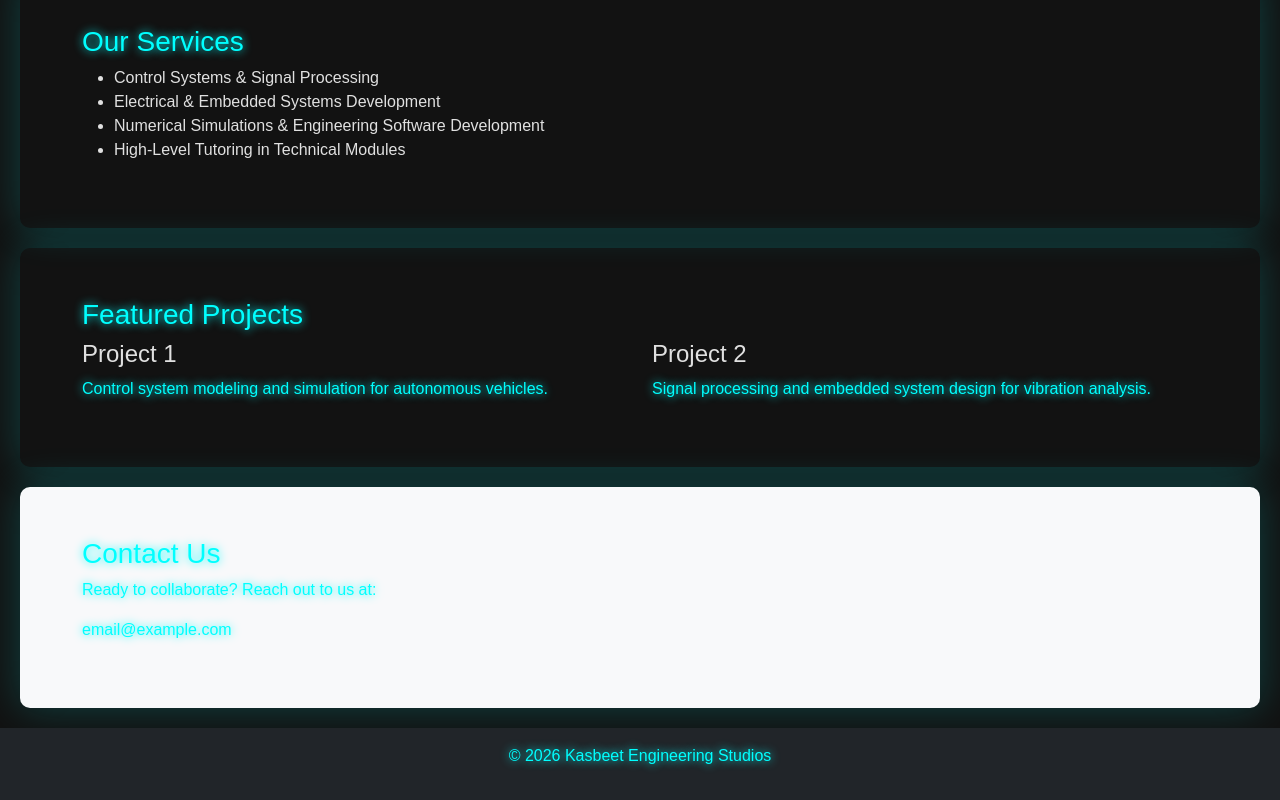
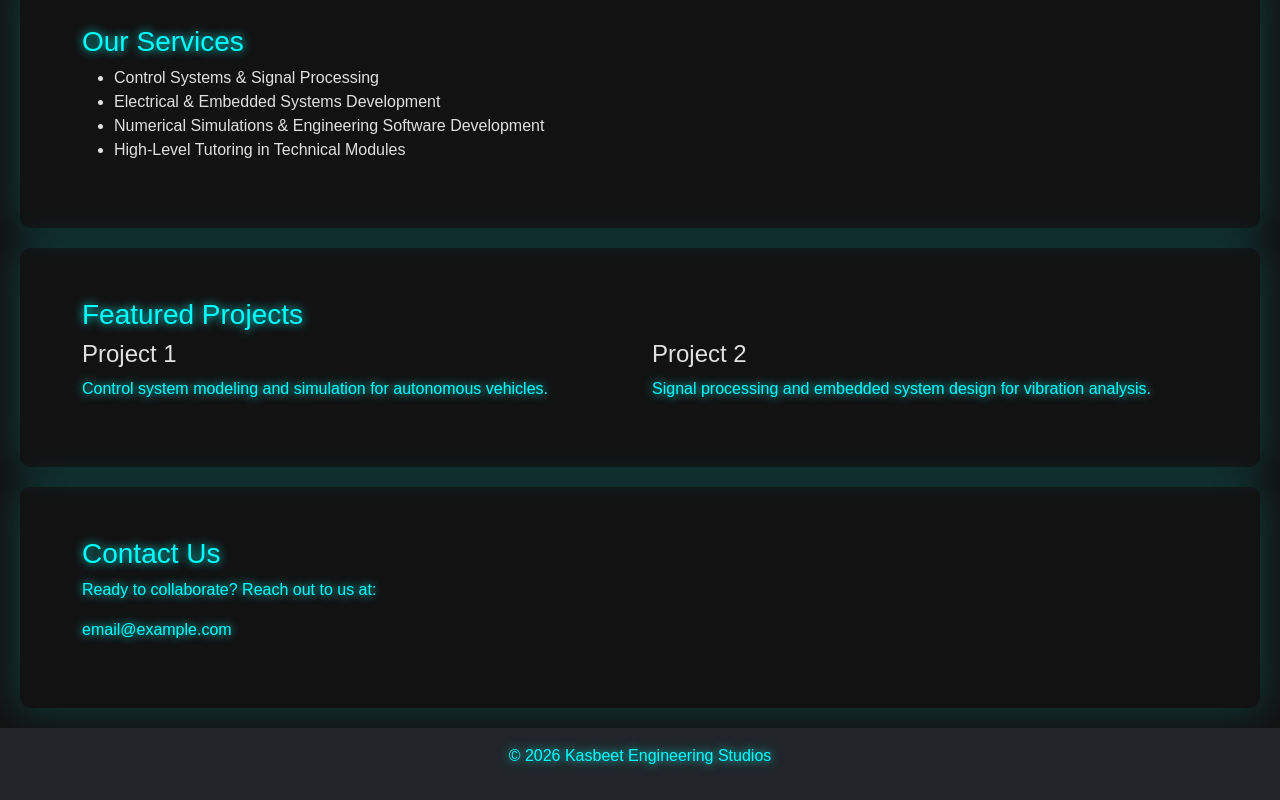
Before and after one commit to AarKasybee/Kasbeet-Engineering-Studios, a React (Create React App) app: page / in a window 1280 px wide. Shown: the part 766-1566 px from the top of the page. Built offline with nearby package versions, Linux system fonts and the light colour scheme.

Commit message:
contact bg color

```diff
--- a/src/components/Contact.js
+++ b/src/components/Contact.js
@@ -2,11 +2,11 @@ import React from "react";
 
 function Contact() {
   return (
-    <section id="contact" className="bg-light py-5">
+    <section id="contact" className="py-5">
       <div className="container">
         <h3>Contact Us</h3>
         <p>Ready to collaborate? Reach out to us at:</p>
-        <p><a href="mailto:email@example.com">email@example.com</a></p>
+        <p><a href="mailto:kasbeet@gmail.com">email@example.com</a></p>
       </div>
     </section>
   );
```
